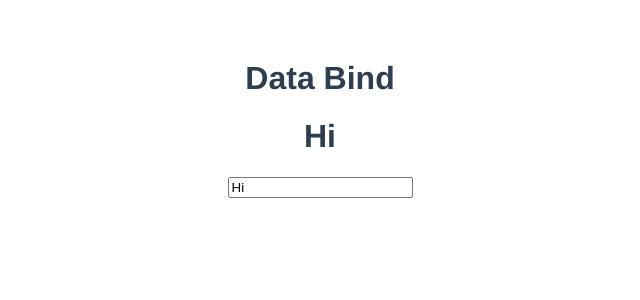
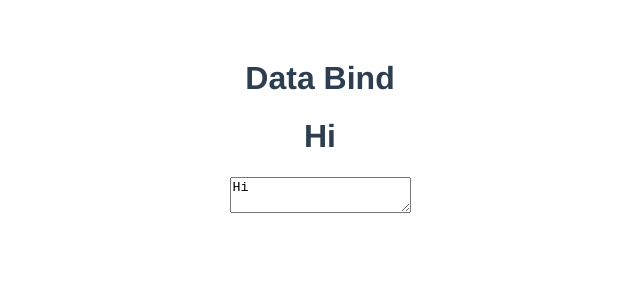
Before and after one commit to IBMRupak/veujs, a Vue app: page / in a window 1280 px wide. Shown: the top 300 px of the page, without its empty margins (320-960 px from the left). Built offline with nearby package versions, Linux system fonts and the light colour scheme.

Commit message:
Data Binding

```diff
--- a/src/components/DataBind.vue
+++ b/src/components/DataBind.vue
@@ -3,10 +3,14 @@
 
         <h1>Data Bind</h1>
 
-        <h1>{{message}}</h1>
+
+<!-- One way Data Binding -->
+        <h1 style="white-space:pre-line">{{message}}</h1>
          <!-- view part -->
          <!-- Data binding -->
-      <input type= "text" v-model="message">
+      <!-- <input type= "text" v-model="message">            -->
+
+      <textarea type="text" v-model="message"/>
 
     </div>
 </template>
```
